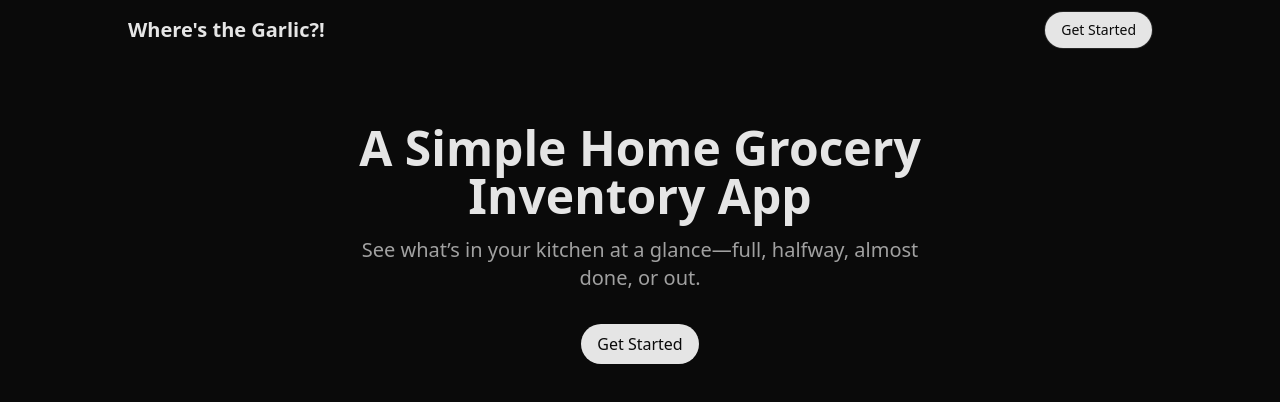
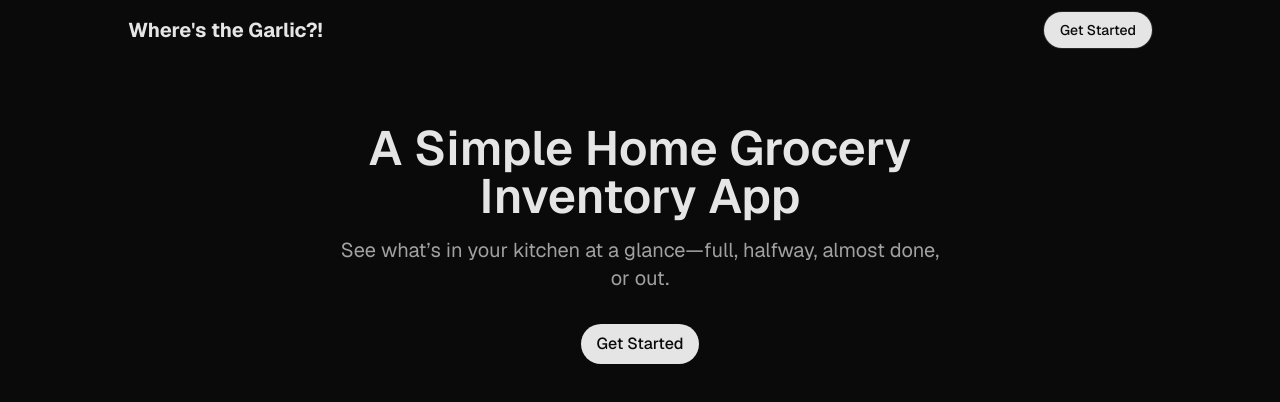
Before and after one commit to internetdrew/wheres-the-garlic, a Next.js app: page / in a window 1280 px wide. Shown: the top 402 px of the page. Built offline with nearby package versions, Linux system fonts and the light colour scheme.

Commit message:
update to geist sans

```diff
--- a/app/layout.tsx
+++ b/app/layout.tsx
@@ -21,7 +21,7 @@ export default function RootLayout({
   return (
     <html lang='en'>
       <body
-        className={`${geistSans.variable} antialiased bg-neutral-950 text-neutral-200`}
+        className={`${geistSans.className} antialiased bg-neutral-950 text-neutral-200`}
       >
         {children}
       </body>
```
